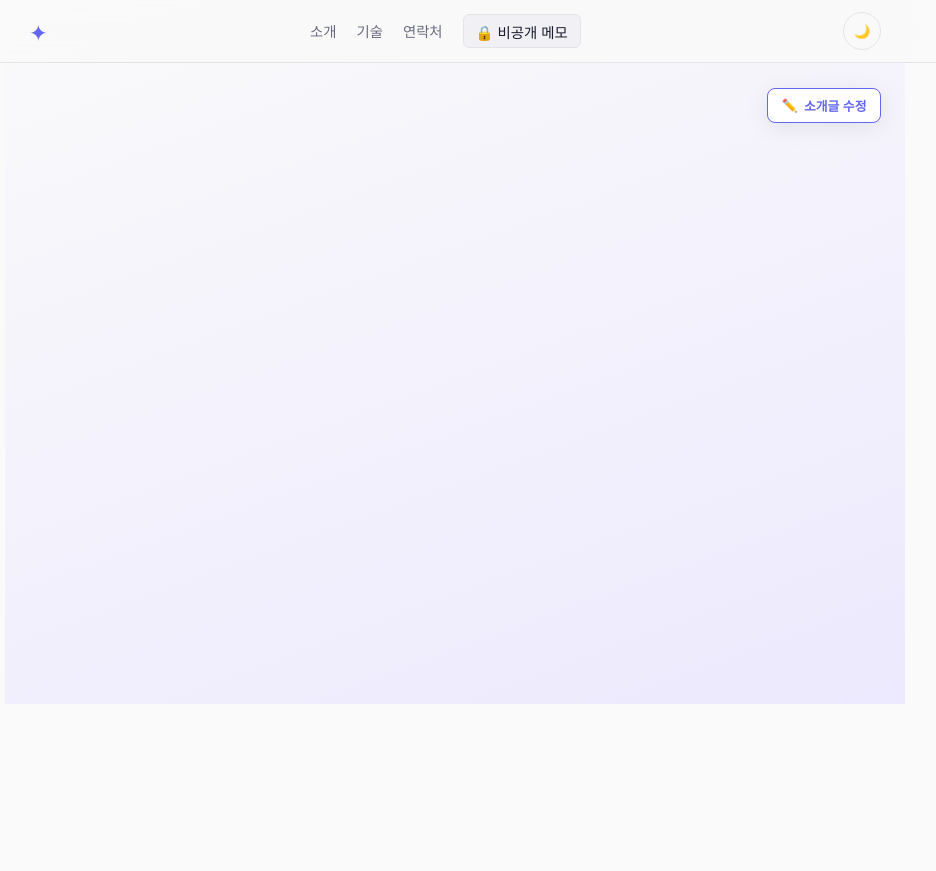
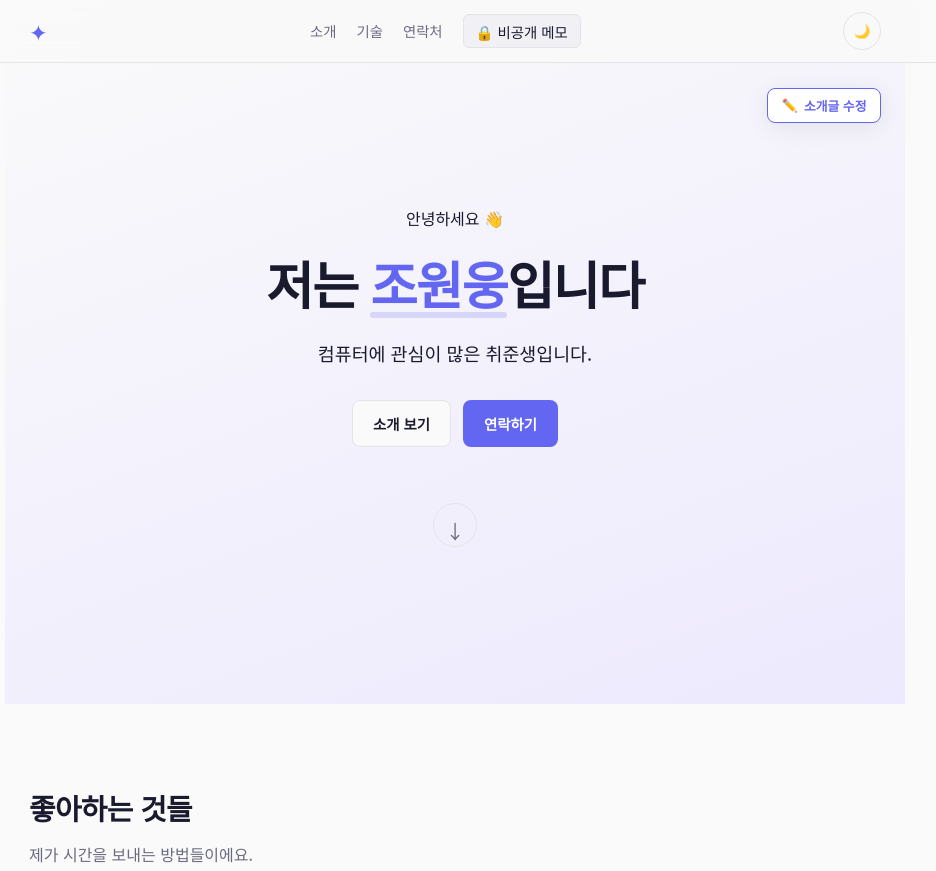
Before and after one commit to dldaudlee36/READme.com, a plain HTML site: page index.html in a window 1280 px wide. Shown: the top 871 px of the page, without its empty margins (185-1121 px from the left). Drawn offline with Linux system fonts and the light colour scheme.

Commit message:
Refactor comments and improve visibility in HTML

```diff
--- a/index.html
+++ b/index.html
@@ -234,7 +234,7 @@
     .secret-paper h3 { font-size: 1.3rem; margin-bottom: 1rem; color: var(--text); }
     .secret-paper p { color: var(--text-muted); font-size: 0.95rem; line-height: 1.8; margin-bottom: 1rem; }
 
-    /* 인라인 입력 필드 공통 */
+    /* 인라인 입력 필드 */
     .edit-input, .edit-textarea {
       width: 100%; background: var(--bg); border: 1px solid var(--border);
       border-radius: 8px; padding: 0.6rem 0.8rem; color: var(--text); font-family: var(--font-body);
@@ -260,6 +260,8 @@
     /* Footer & Animation */
     .footer { text-align: center; padding: 2.5rem 1.5rem; border-top: 1px solid var(--border); color: var(--text-muted); font-size: 0.85rem; }
     .footer__meta { margin-top: 0.35rem; font-size: 0.75rem; opacity: 0.6; }
+
+    /* 페이드인 기본 설정 */
     .fade-in { opacity: 0; transform: translateY(24px); transition: opacity 0.7s ease, transform 0.7s ease; }
     .fade-in.visible { opacity: 1; transform: translateY(0); }
 
@@ -298,7 +300,7 @@
     </div>
   </nav>
 
-  <!-- 통합 수정 모드 활성화 시 뜨는 하단 컨트롤 바 -->
+  <!-- 통합 수정 모드 컨트롤 바 -->
   <div id="publicEditControlBar" class="edit-control-bar hidden">
     <span style="font-size: 0.85rem; font-weight: 600; color: var(--accent);">✏️ 소개 페이지 전체 수정 중</span>
     <button id="btnSavePublicFullEdit" class="btn--mini" style="background: var(--accent); color: #fff; padding: 0.4rem 0.9rem; font-weight: 600;" type="button">수정 완료 저장</button>
@@ -306,23 +308,22 @@
   </div>
 
   <!-- ============================================================
-       [공개 뷰] 포트폴리오 (Hero + About + Tech 통합 편집 지원)
+       [공개 뷰] 포트폴리오 (Hero + About + Tech)
        ============================================================ -->
   <main id="publicView">
-    <!-- Hero 섹션 -->
+    <!-- Hero 섹션 (첫 화면 깜빡임 없도록 visible 기본 탑재) -->
     <section id="hero" class="hero section">
       <button id="btnEditPublicProfile" class="corner-edit-btn" type="button" title="패스키 인증 후 프로필 문구 수정">
         <span>✏️</span> 소개글 수정
       </button>
 
-      <div class="hero__content fade-in" style="max-width: 680px; width: 100%; margin: 0 auto; display: flex; flex-direction: column; align-items: center; gap: 1.5rem; padding-top: 3rem;">
+      <div class="hero__content fade-in visible" style="max-width: 680px; width: 100%; margin: 0 auto; display: flex; flex-direction: column; align-items: center; gap: 1.5rem; padding-top: 3rem;">
         <div>
           <p class="hero__greeting" style="margin-bottom: 0.5rem;">안녕하세요 👋</p>
           <h1 class="hero__name" style="margin-bottom: 0.75rem;">
             저는 <span class="highlight">조원웅</span>입니다
           </h1>
 
-          <!-- 메인 소개글 (일반 뷰 / 편집 뷰) -->
           <div id="heroDisplayBox">
             <p id="heroTaglineText" class="hero__tagline" style="margin: 0 auto; max-width: 520px; font-size: 1.15rem; line-height: 1.6;">
               컴퓨터에 관심이 많은 취준생입니다.
@@ -349,7 +350,7 @@
       </div>
     </section>
 
-    <!-- About Me 섹션 (좋아하는 것들 편집 지원) -->
+    <!-- About Me 섹션 -->
     <section id="about" class="about section">
       <h2 class="section__title fade-in">좋아하는 것들</h2>
       <p class="section__subtitle fade-in">제가 시간을 보내는 방법들이에요.</p>
@@ -392,7 +393,7 @@
       </div>
     </section>
 
-    <!-- Tech Stack 섹션 (기술 & 관심 분야 편집 지원) -->
+    <!-- Tech Stack 섹션 -->
     <section id="tech" class="tech section">
       <h2 class="section__title fade-in">기술 & 관심 분야</h2>
       <p class="section__subtitle fade-in">배우고 있거나 관심을 두고 있는 것들입니다.</p>
@@ -453,7 +454,7 @@
   </main>
 
   <!-- ============================================================
-       [비공개 뷰] 친근한 개인 메모 (패스키 관리 및 메모 수정)
+       [비공개 뷰] 친근한 개인 메모
        ============================================================ -->
   <section id="privateView" class="hidden">
     <div style="margin-bottom: 1.5rem;">
@@ -462,7 +463,6 @@
       </button>
     </div>
 
-    <!-- 잠금 상태: 패스키 로그인 카드 -->
     <div id="lockCard" class="lock-card">
       <div class="lock-icon-circle">🔑</div>
       <h2 style="font-size: 1.3rem; font-weight: 700; margin-bottom: 0.5rem;">작성자 전용 비공개 공간</h2>
@@ -476,7 +476,6 @@
         </button>
       </div>
 
-      <!-- 기기 목록 -->
       <div style="margin-top: 2rem; border-top: 1px solid var(--border); padding-top: 1.25rem;">
         <div style="display: flex; justify-content: space-between; align-items: center; margin-bottom: 0.5rem;">
           <span style="font-size: 0.8rem; font-weight: 600; color: var(--text-muted);">등록된 패스키 기기</span>
@@ -487,7 +486,6 @@
         <div id="deviceList" class="device-list"></div>
       </div>
 
-      <!-- 심사관용 접이식 검증 섹션 -->
       <details class="audit-details">
         <summary>🛠️ 심사관용 보안 검증 로그 및 거절 테스트 보기 (Click)</summary>
         <div class="audit-box">
@@ -501,7 +499,6 @@
       </details>
     </div>
 
-    <!-- 잠금 해제 상태: 비공개 메모 본문 -->
     <div id="unlockedContent" class="secret-paper hidden">
       <div style="display: flex; justify-content: space-between; align-items: center; margin-bottom: 1.25rem; border-bottom: 1px solid var(--border); padding-bottom: 0.75rem;">
         <span style="font-size: 0.75rem; font-weight: 700; color: #10b981; background: rgba(16, 185, 129, 0.1); padding: 0.2rem 0.5rem; border-radius: 4px;">
@@ -522,7 +519,6 @@
         남들에게 보여주기엔 아직 서툴지만, 혼자 조용히 정리해두는 공부 기록과 생각들입니다.
       </p>
 
-      <!-- 메모 본문 -->
       <div id="privateNoteDisplay" style="display: flex; flex-direction: column; gap: 1rem; margin-top: 1rem;">
         <div style="background: var(--bg); padding: 1rem; border-radius: 8px; border: 1px solid var(--border);">
           <strong style="color: var(--accent); font-size: 0.9rem; display: block; margin-bottom: 0.25rem;">
@@ -552,7 +548,6 @@
         </div>
       </div>
 
-      <!-- 메모 편집 폼 -->
       <div id="privateNoteEditForm" class="hidden" style="margin-top: 1rem;">
         <label style="font-size: 0.75rem; color: var(--text-muted); display: block; margin-bottom: 0.25rem;">1번 메모 내용</label>
         <textarea id="editInputNote1" class="edit-textarea"></textarea>
@@ -583,18 +578,51 @@
 
   <script>
     /* ============================================================
-       script.js — 통합 편집 + 패스키 전자서명 + SPA 라우팅
+       script.js — 버그 완치본 (스크롤 페이드인 + 통합 편집 + 패스키)
        ============================================================ */
     (function () {
       "use strict";
 
+      // ── [버그 원인 해결 1] 스크롤 페이드인 관찰자 즉시 복구 ───────
+      const fadeEls = document.querySelectorAll(".fade-in");
+      if ("IntersectionObserver" in window) {
+        const observer = new IntersectionObserver((entries) => {
+          entries.forEach(entry => {
+            if (entry.isIntersecting) {
+              entry.target.classList.add("visible");
+              observer.unobserve(entry.target);
+            }
+          });
+        }, { threshold: 0.1 });
+        fadeEls.forEach(el => observer.observe(el));
+      } else {
+        fadeEls.forEach(el => el.classList.add("visible"));
+      }
+
+      // ── [버그 원인 해결 2] 네비게이션 활성화 관찰자 ───────────────
+      const navLinks = document.querySelectorAll(".nav__links a");
+      const sections = document.querySelectorAll("main .section");
+      if ("IntersectionObserver" in window && sections.length > 0) {
+        const navObserver = new IntersectionObserver((entries) => {
+          entries.forEach(entry => {
+            if (entry.isIntersecting) {
+              const id = entry.target.getAttribute("id");
+              navLinks.forEach(link => {
+                link.classList.toggle("active", link.getAttribute("href") === "#" + id);
+              });
+            }
+          });
+        }, { threshold: 0.2, rootMargin: "-60px 0px -40% 0px" });
+        sections.forEach(s => navObserver.observe(s));
+      }
+
+      // ── 저장소 키 상수 ─────────────────────────────────────────
       const STORAGE_PUBLIC_KEYS = "pds_passkey_server_keys_v1";
       const STORAGE_PUBLIC_PROFILE = "pds_public_profile_v2";
       const STORAGE_PRIVATE_NOTES = "pds_private_notes_saved_v1";
       const MEMORY_PRIVATE_KEYS = new Map();
       const USED_CHALLENGES = new Set();
 
-      // 기본 프로필 데이터 (1번 과제 원본 기반)
       const DEFAULT_PROFILE = {
         heroTagline: "컴퓨터에 관심이 많은 취준생입니다.",
         about: {
@@ -625,19 +653,17 @@
       const btnLockVaultEl = document.getElementById("btnLockVault");
       const toastEl = document.getElementById("toast");
 
-      // 소개글 통합 편집 DOM
+      // 소개글 편집 DOM
       const btnEditPublicProfile = document.getElementById("btnEditPublicProfile");
       const publicEditControlBar = document.getElementById("publicEditControlBar");
       const btnSavePublicFullEdit = document.getElementById("btnSavePublicFullEdit");
       const btnCancelPublicFullEdit = document.getElementById("btnCancelPublicFullEdit");
 
-      // Hero DOM
       const heroDisplayBox = document.getElementById("heroDisplayBox");
       const heroEditBox = document.getElementById("heroEditBox");
       const heroTaglineText = document.getElementById("heroTaglineText");
       const editHeroTagline = document.getElementById("editHeroTagline");
 
-      // About DOM
       const aboutMusicText = document.getElementById("aboutMusicText");
       const aboutBookText = document.getElementById("aboutBookText");
       const aboutBasketText = document.getElementById("aboutBasketText");
@@ -650,7 +676,6 @@
       const editAboutGame = document.getElementById("editAboutGame");
       const editAboutCafe = document.getElementById("editAboutCafe");
 
-      // Tech DOM
       const techLangCloud = document.getElementById("techLangCloud");
       const techToolsCloud = document.getElementById("techToolsCloud");
       const techInterestCloud = document.getElementById("techInterestCloud");
@@ -726,7 +751,7 @@
         applyTheme(current === "dark" ? "light" : "dark");
       });
 
-      // ── Web Crypto API 패스키 서명 엔진 ─────────────────────────
+      // ── Web Crypto 패스키 엔진 ──────────────────────────────────
       async function generateKeyPair() {
         return await window.crypto.subtle.generateKey(
           {
@@ -895,7 +920,7 @@
         showToast("비공개 메모가 다시 잠겼습니다.", true);
       }
 
-      // ── [통합 프로필 렌더링 및 편집 관리] ──────────────────────
+      // ── 프로필 렌더링 및 편집 관리 ────────────────────────────
       function getProfile() {
         const saved = localStorage.getItem(STORAGE_PUBLIC_PROFILE);
         return saved ? JSON.parse(saved) : DEFAULT_PROFILE;
@@ -904,17 +929,14 @@
       function renderPublicProfile() {
         const p = getProfile();
 
-        // Hero
         if (heroTaglineText) heroTaglineText.innerText = p.heroTagline;
 
-        // About
         if (aboutMusicText) aboutMusicText.innerText = p.about.music;
         if (aboutBookText) aboutBookText.innerText = p.about.book;
         if (aboutBasketText) aboutBasketText.innerText = p.about.basket;
         if (aboutGameText) aboutGameText.innerText = p.about.game;
         if (aboutCafeText) aboutCafeText.innerText = p.about.cafe;
 
-        // Tech
         if (techLangCloud) {
           techLangCloud.innerHTML = p.tech.lang.map(t => `<span class="tag">${t}</span>`).join("");
         }
@@ -926,7 +948,6 @@
         }
       }
 
-      // 소개글 수정 버튼 클릭 (패스키 본인인증)
       btnEditPublicProfile?.addEventListener("click", async () => {
         const confirmed = confirm("소개글, 좋아하는 것들, 기술 스택 전체를 수정하시겠습니까?\n등록된 기기의 패스키로 본인인증을 진행합니다.");
         if (!confirmed) return;
@@ -943,12 +964,10 @@
       function enterPublicEditMode() {
         const p = getProfile();
 
-        // 1. Hero 전환
         editHeroTagline.value = p.heroTagline;
         heroDisplayBox.classList.add("hidden");
         heroEditBox.classList.remove("hidden");
 
-        // 2. About 카드 전환
         editAboutMusic.value = p.about.music;
         editAboutBook.value = p.about.book;
         editAboutBasket.value = p.about.basket;
@@ -958,7 +977,6 @@
         [aboutMusicText, aboutBookText, aboutBasketText, aboutGameText, aboutCafeText].forEach(el => el.classList.add("hidden"));
         [editAboutMusic, editAboutBook, editAboutBasket, editAboutGame, editAboutCafe].forEach(el => el.classList.remove("hidden"));
 
-        // 3. Tech 태그 전환
         editTechLang.value = p.tech.lang.join(", ");
         editTechTools.value = p.tech.tools.join(", ");
         editTechInterest.value = p.tech.interest.join(", ");
@@ -966,7 +984,6 @@
         [techLangCloud, techToolsCloud, techInterestCloud].forEach(el => el.classList.add("hidden"));
         [editTechLang, editTechTools, editTechInterest].forEach(el => el.classList.remove("hidden"));
 
-        // 컨트롤 바 표시
         publicEditControlBar.classList.remove("hidden");
       }
 
@@ -1010,7 +1027,7 @@
         showToast("소개, 좋아하는 것들, 기술 스택이 성공적으로 저장되었습니다.", true);
       });
 
-      // ── [비공개 메모 수정 관리] ────────────────────────────────
+      // ── 비공개 메모 수정 ───────────────────────────────────────
       function loadSavedPrivateNotes() {
         const saved = JSON.parse(localStorage.getItem(STORAGE_PRIVATE_NOTES) || "null");
         if (saved) {
@@ -1079,7 +1096,7 @@
         showToast("[차단 확인] 타인의 패스키 서명이 거부되었습니다.", false);
       }
 
-      // ── 이벤트 등록 및 초기화 ──────────────────────────────────
+      // ── 초기화 실행 ───────────────────────────────────────────
       document.getElementById("btnRegisterPasskey")?.addEventListener("click", registerPasskey);
       document.getElementById("btnLoginPasskey")?.addEventListener("click", loginWithPasskey);
       document.getElementById("btnTestReplay")?.addEventListener("click", testReplayAttack);
```
